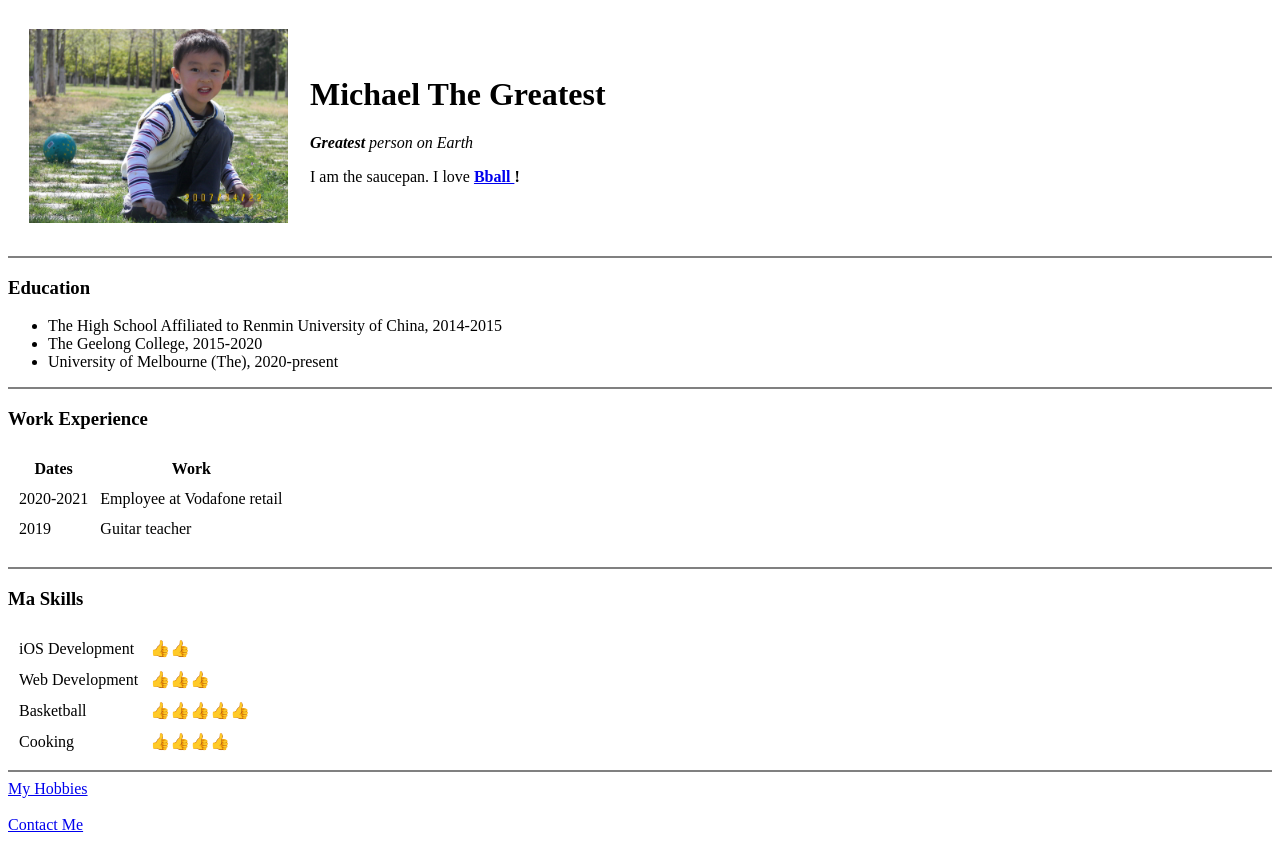
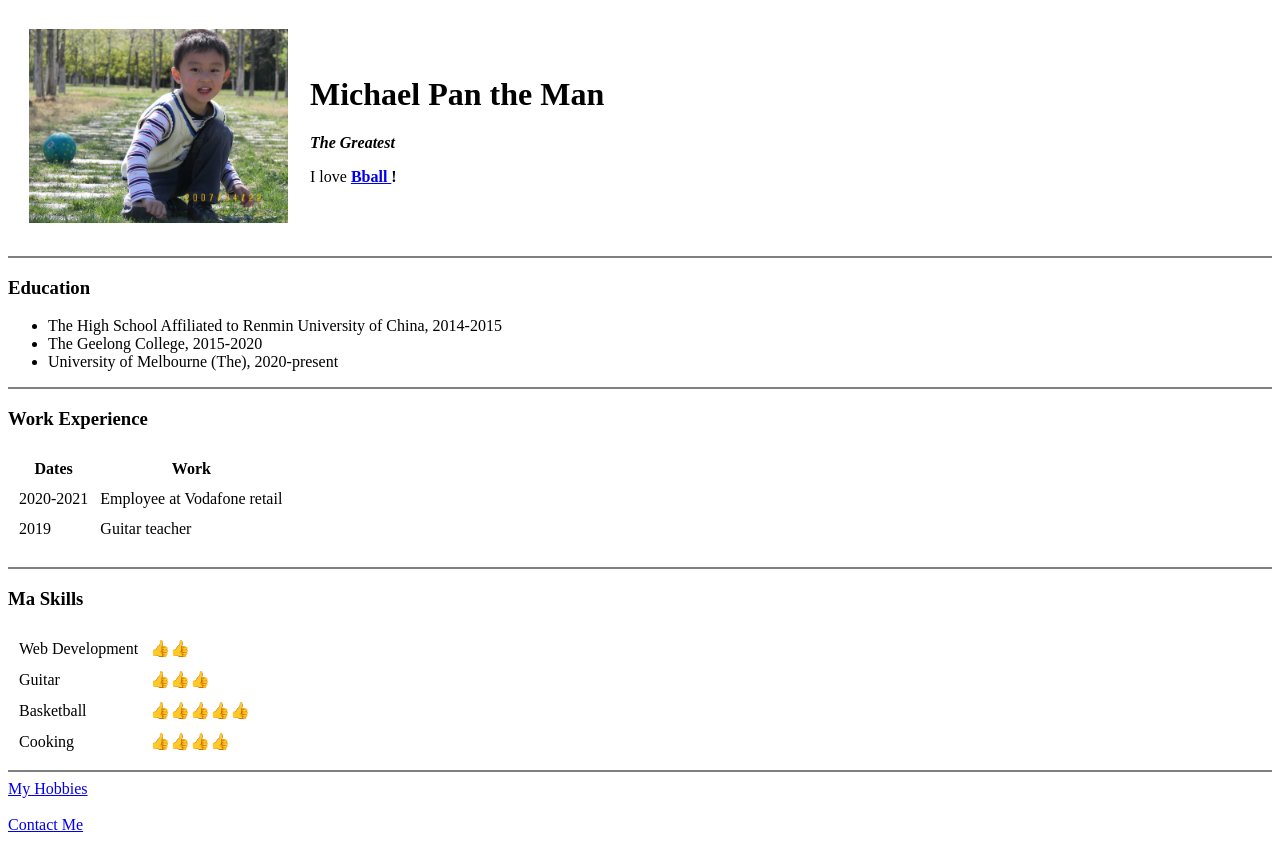
Before and after one commit to mpan31415/Personal-CV, a plain HTML site: page index.html in a window 1280 px wide. Drawn offline with Linux system fonts and the light colour scheme.

Commit message:
Update index.html

```diff
--- a/index.html
+++ b/index.html
@@ -11,9 +11,9 @@
     <tr>
       <td><img src="100_2243.JPG" alt="Photo
       of the Great Michael Pan" width="259" height="194"></td>
-      <td><h1>Michael The Greatest</h1>
-      <p><em><strong>Greatest</strong> person on Earth</em></p>
-      <p>I am the saucepan. I love <strong><a href="https://www.google.com/sear
+      <td><h1>Michael Pan the Man</h1>
+      <p><em><strong>The Greatest</strong></em></p>
+      <p>I love <strong><a href="https://www.google.com/sear
         ch?q=nba&rlz=1C1CHBF_en-GBAU929AU929&oq=nba&aqs=chrome.1.69i60j69i59j0i
         67i131i433l2j0i67i433j0i131i433j69i60l2.1120j0j7&sourceid=chrome&ie=UTF
         -8">Bball
@@ -57,11 +57,11 @@
   <h3>Ma Skills</h3>
   <table cellspacing="10">
     <tr>
-      <td>iOS Development</td>
+      <td>Web Development</td>
       <td>👍👍</td>
     </tr>
     <tr>
-      <td>Web Development</td>
+      <td>Guitar</td>
       <td>👍👍👍</td>
     </tr>
     <tr>
```
